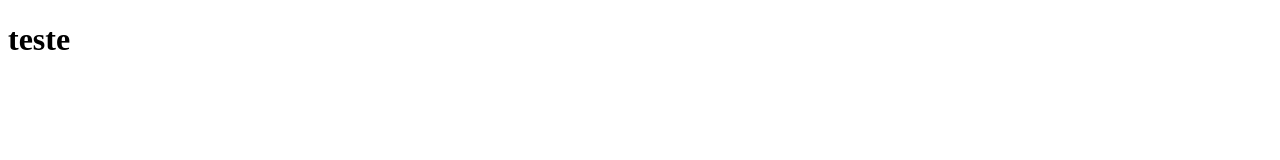
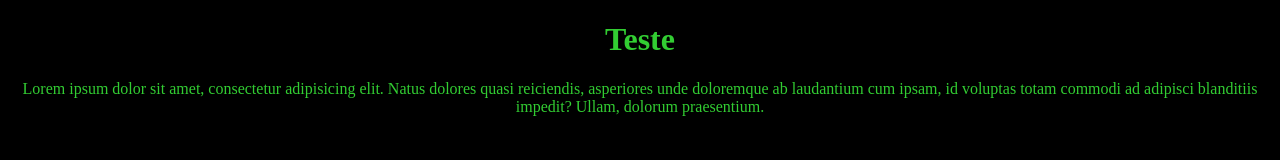
Before and after one commit to profdeborapaulo/projeto-github, a plain HTML site: page index.html in a window 1280 px wide. Drawn offline with Linux system fonts and the light colour scheme.

Commit message:
envio arquivo style.css

```diff
--- a/index.html
+++ b/index.html
@@ -4,8 +4,10 @@
     <meta charset="UTF-8">
     <meta name="viewport" content="width=device-width, initial-scale=1.0">
     <title>Document</title>
+    <link rel="stylesheet" href="style.css">
 </head>
 <body>
-    <h1>teste</h1>
+    <h1>Teste</h1>
+    <p>Lorem ipsum dolor sit amet, consectetur adipisicing elit. Natus dolores quasi reiciendis, asperiores unde doloremque ab laudantium cum ipsam, id voluptas totam commodi ad adipisci blanditiis impedit? Ullam, dolorum praesentium.</p>
 </body>
 </html>
--- /dev/null
+++ b/style.css
@@ -0,0 +1,5 @@
+body{
+    background-color: black;
+    color: limegreen;
+    text-align: center;
+}
```
